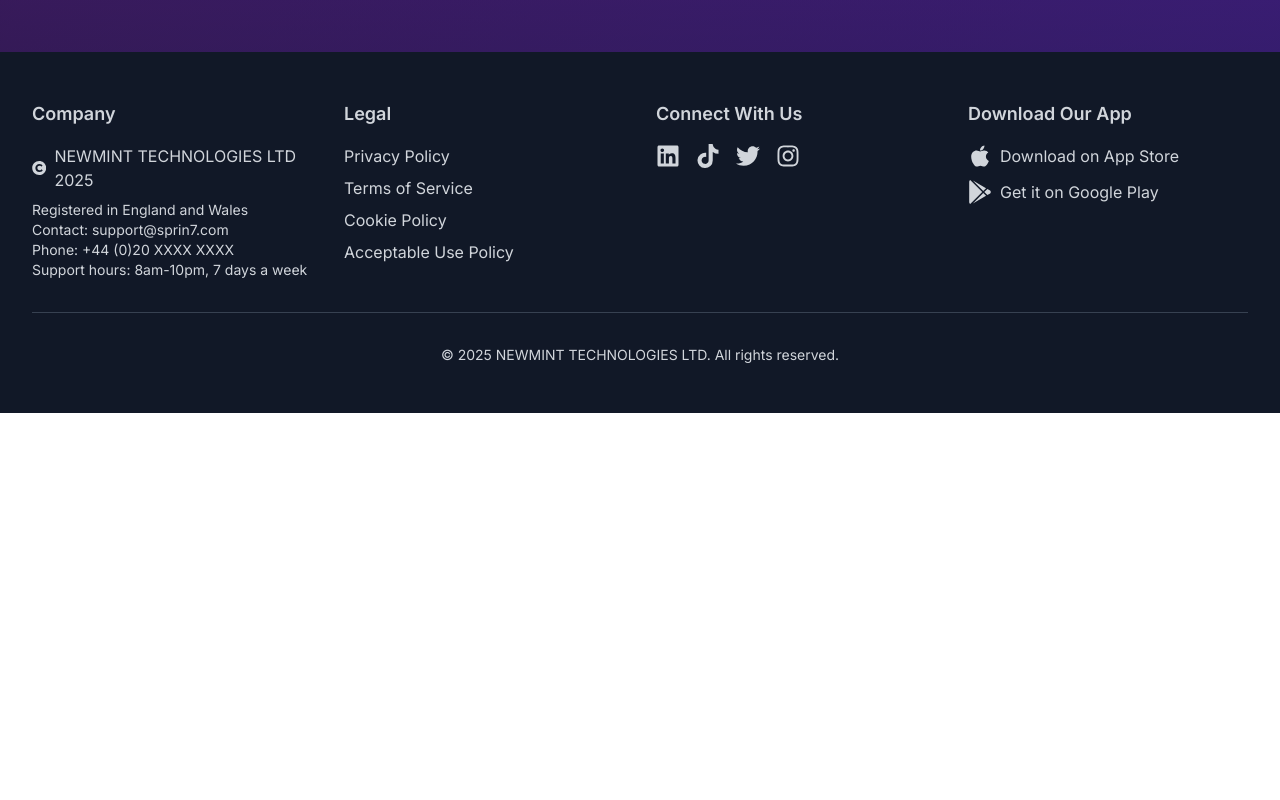
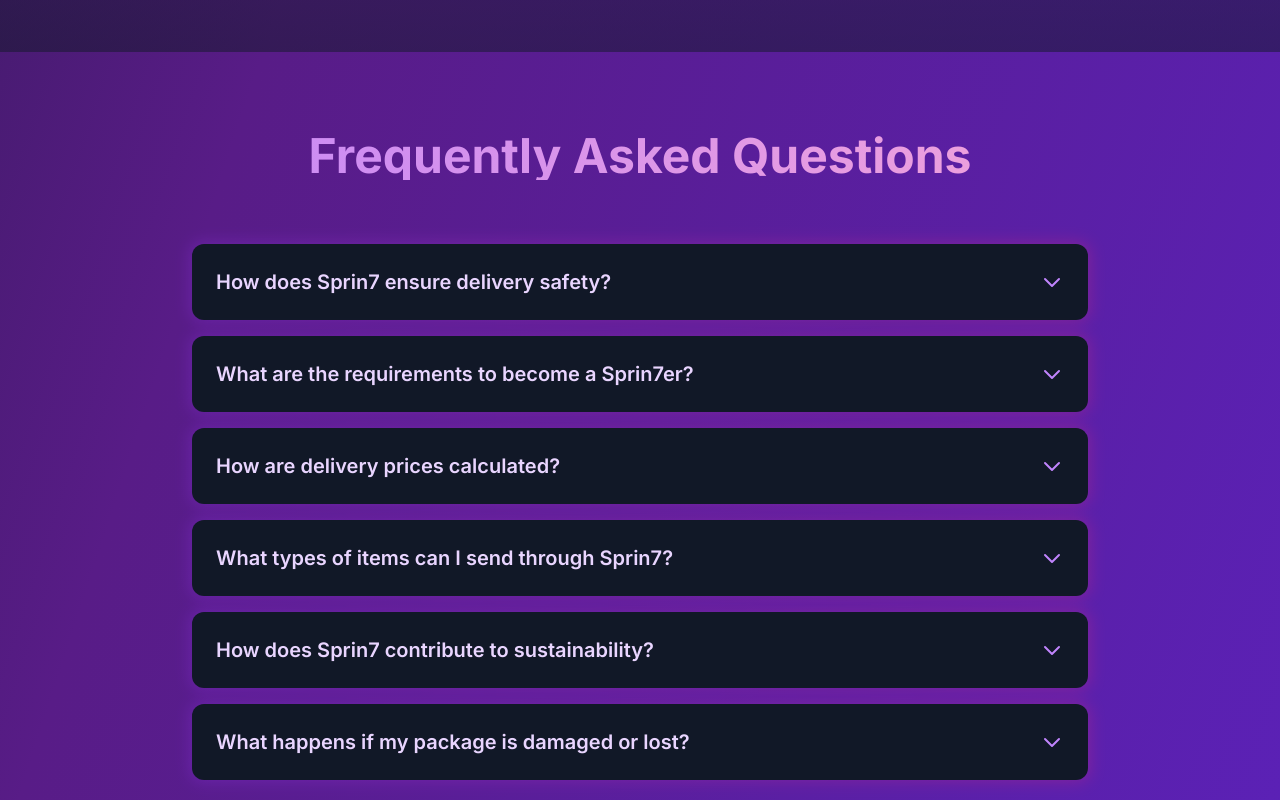
Before and after one commit to satyam3196/sprin7-website, a Next.js app: page / in a window 1280 px wide. Shown: the part 3120-3920 px from the top of the page. Before the commit the page ends 3533 px from the top, so only its background shows below. Built offline with nearby package versions, Linux system fonts and the light colour scheme.

Commit message:
FAQ section added

```diff
--- a/app/pages/home.tsx
+++ b/app/pages/home.tsx
@@ -1,6 +1,6 @@
 'use client';
 
-import React from 'react';
+import React, { useState } from 'react';
 import Image from 'next/image';
 import Link from 'next/link';
 import { motion } from 'framer-motion';
@@ -20,6 +20,12 @@
 };
 
 export default function Home() {
+  const [openFaqIndex, setOpenFaqIndex] = useState<number | null>(null);
+
+  const handleFaqClick = (index: number) => {
+    setOpenFaqIndex(openFaqIndex === index ? null : index);
+  };
+
   return (
     <main className="min-h-screen bg-gradient-to-br from-gray-900 via-purple-900 to-violet-800">
       {/* Hero Section */}
@@ -275,6 +281,75 @@
           </div>
         </motion.div>
       </section>
+
+      {/* FAQ Section */}
+      <section className="py-20 relative">
+        <div className="container mx-auto px-4">
+          <motion.h2
+            initial={{ opacity: 0, y: 20 }}
+            whileInView={{ opacity: 1, y: 0 }}
+            viewport={{ once: true }}
+            className="text-5xl font-bold text-center mb-16 bg-clip-text text-transparent bg-gradient-to-r from-purple-400 to-pink-300"
+          >
+            Frequently Asked Questions
+          </motion.h2>
+          <motion.div
+            initial="initial"
+            whileInView="animate"
+            viewport={{ once: true }}
+            variants={staggerContainer}
+            className="max-w-4xl mx-auto grid gap-4"
+          >
+            {faqs.map((faq, index) => (
+              <motion.div
+                key={index}
+                variants={{
+                  initial: { opacity: 0, y: 20 },
+                  animate: { opacity: 1, y: 0, transition: { delay: index * 0.1 } }
+                }}
+                className="group relative"
+                onClick={() => handleFaqClick(index)}
+              >
+                <div className="absolute -inset-0.5 bg-gradient-to-r from-purple-600 to-pink-600 rounded-xl blur opacity-30 group-hover:opacity-100 transition duration-500"></div>
+                <div className="relative bg-gray-900 rounded-xl p-6 hover:transform hover:scale-[1.01] transition duration-300 cursor-pointer">
+                  <div className="flex justify-between items-center">
+                    <h3 className="text-xl font-semibold text-purple-200 pr-8">{faq.question}</h3>
+                    <div className={`transform transition-transform duration-300 ${openFaqIndex === index ? 'rotate-180' : ''}`}>
+                      <svg
+                        xmlns="http://www.w3.org/2000/svg"
+                        width="24"
+                        height="24"
+                        fill="none"
+                        viewBox="0 0 24 24"
+                        stroke="currentColor"
+                        className="text-purple-400"
+                      >
+                        <path
+                          strokeLinecap="round"
+                          strokeLinejoin="round"
+                          strokeWidth={2}
+                          d="M19 9l-7 7-7-7"
+                        />
+                      </svg>
+                    </div>
+                  </div>
+                  <motion.div
+                    initial={false}
+                    animate={{
+                      height: openFaqIndex === index ? 'auto' : 0,
+                      opacity: openFaqIndex === index ? 1 : 0
+                    }}
+                    transition={{ duration: 0.3 }}
+                    className="overflow-hidden"
+                  >
+                    <p className="text-purple-100/70 mt-4">{faq.answer}</p>
+                  </motion.div>
+                </div>
+              </motion.div>
+            ))}
+          </motion.div>
+        </div>
+      </section>
     </main>
   );
 }
@@ -328,3 +403,30 @@
     description: "We care about our users and sprin7ers. Any suspicious activities or not feeling safe, click our emergency dial"
   }
 ]
+
+const faqs = [
+  {
+    question: "How does Sprin7 ensure delivery safety?",
+    answer: "We implement a rigorous verification system for all Sprin7ers, real-time tracking, and an emergency dial feature. Each delivery is insured, and our platform maintains transparent communication between users and Sprin7ers throughout the delivery process."
+  },
+  {
+    question: "What are the requirements to become a Sprin7er?",
+    answer: "To become a Sprin7er, you must be 18+ years old, pass our background check, have a valid ID, provide proof of right to work in the UK, and complete our safety training program. For vehicle deliveries, you'll need appropriate licenses and insurance."
+  },
+  {
+    question: "How are delivery prices calculated?",
+    answer: "Prices are calculated based on distance, delivery method (walking, cycling, or vehicle), package size, and delivery urgency. We offer transparent pricing with no hidden fees, and you can see the exact cost before confirming your delivery."
+  },
+  {
+    question: "What types of items can I send through Sprin7?",
+    answer: "You can send most legal items that can be safely transported by our Sprin7ers. This includes documents, packages, food, and small to medium-sized items. Dangerous goods, illegal items, and oversized packages are not permitted."
+  },
+  {
+    question: "How does Sprin7 contribute to sustainability?",
+    answer: "We prioritize eco-friendly delivery methods like walking and cycling, use electric vehicles when motorized transport is necessary, and track carbon savings for each delivery. Our marketplace also promotes local, sustainable businesses."
+  },
+  {
+    question: "What happens if my package is damaged or lost?",
+    answer: "All deliveries through Sprin7 are insured. If your package is damaged or lost, report it immediately through the app. Our support team will investigate and process your claim within 24-48 hours."
+  }
+];
```
